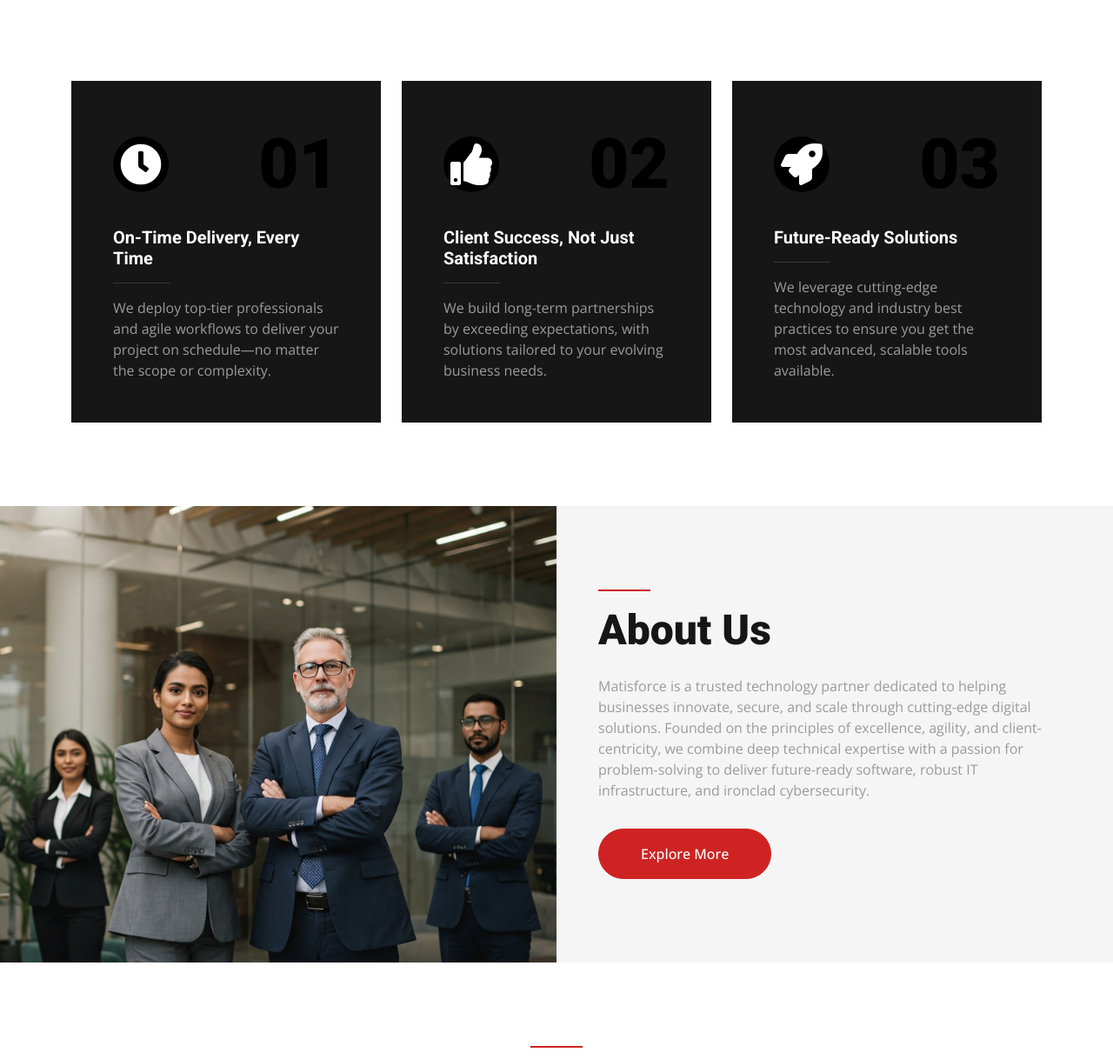
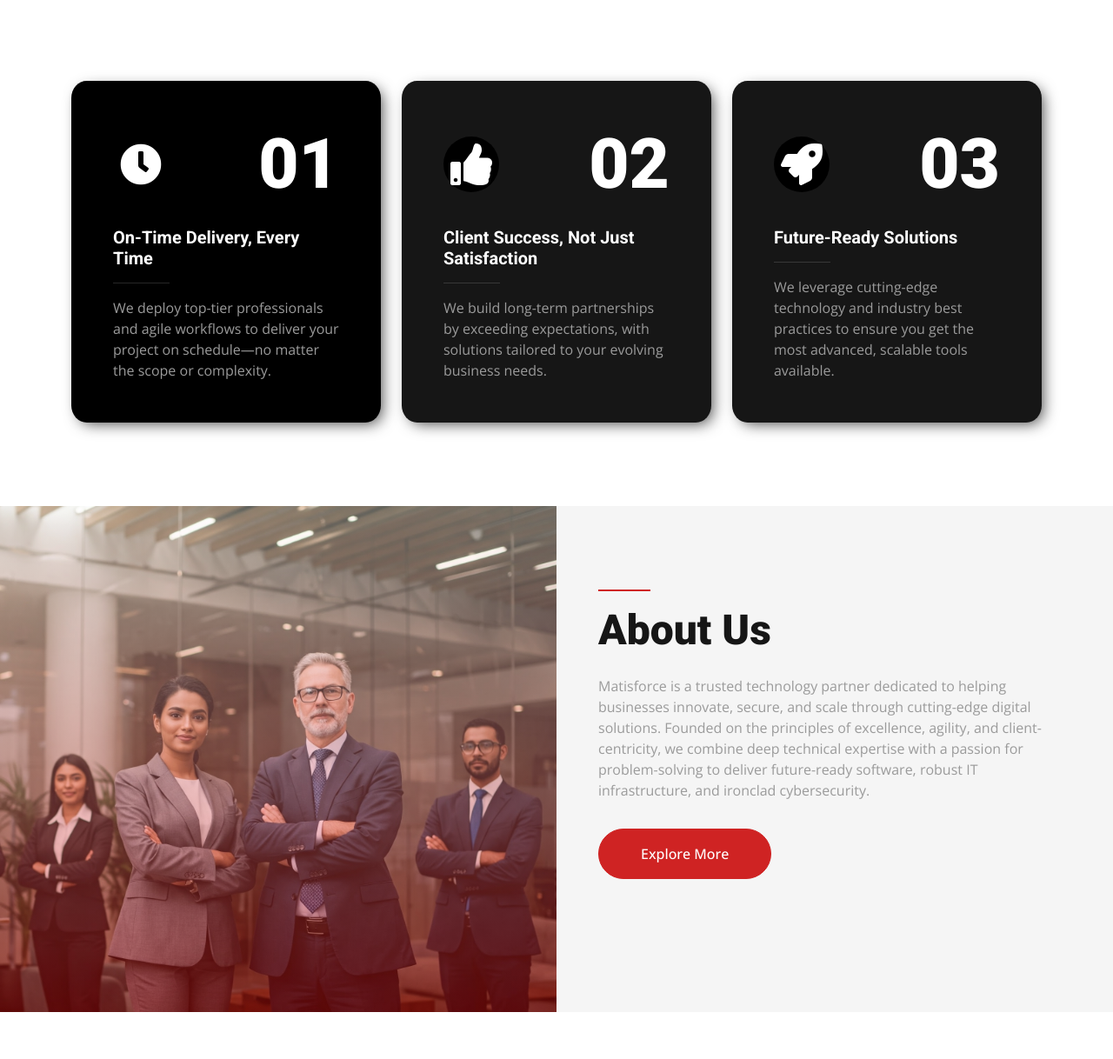
Before and after one commit to KyniskaOrg/MatisForce, a plain HTML site: page index.html in a window 1280 px wide. Shown: the part 689-1907 px from the top of the page at 87% size. Drawn offline with nearby package versions, Linux system fonts and the light colour scheme.

Commit message:
fix page

```diff
--- a/css/style.css
+++ b/css/style.css
@@ -164,6 +164,41 @@
   }
 }
 
+/* Container for the image */
+.image-container {
+  width: 100%;
+}
+
+/* Styling for the image */
+.image-container img {
+  width: 100%;
+  height: auto;
+  display: block;
+}
+
+/* Gradient overlay */
+.gradient-overlay {
+  position: absolute;
+  top: 0;
+  left: 0;
+  width: 100%;
+  height: 100%;
+  background: linear-gradient(
+    to bottom,
+    white,
+    red
+  ); /* White to Red gradient */
+  opacity: 0.33; /* Adjust opacity for transparency */
+  pointer-events: none; /* Ensures the overlay doesn’t block interaction with the image */
+}
+
+/* Ensure responsiveness on mobile */
+@media (max-width: 768px) {
+  .image-container {
+    max-width: 100%; /* Allow full-width scaling on smaller screens */
+  }
+}
+
 .navbar .btn:hover {
   color: #ffffff !important;
   background: var(--primary) !important;
@@ -278,8 +313,8 @@
 }
 
 .page-header {
-  background: linear-gradient(rgba(22, 22, 22, 0.7), rgba(22, 22, 22, 0.7)),
-    url(../img/carousel-1.jpg) center center no-repeat;
+  background: linear-gradient(rgba(36, 36, 36, 0.62), rgba(255, 0, 0, 0.467)),
+    url(../img/abut.png) center center no-repeat;
   background-size: cover;
 }
 
--- a/index.html
+++ b/index.html
@@ -75,7 +75,7 @@
           data-bs-toggle="collapse"
           data-bs-target="#navbarCollapse"
         >
-        <i class="fa fa-bars text-white fs-3"></i>
+          <i class="fa fa-bars text-white fs-3"></i>
         </button>
         <div class="collapse navbar-collapse" id="navbarCollapse">
           <div class="navbar-nav py-4 py-lg-0">
@@ -110,7 +110,18 @@
       <!-- Navbar End -->
       <div class="owl-carousel header-carousel position-relative">
         <div class="owl-carousel-item position-relative">
-          <img class="img-fluid" src="img/Gemini_Generated_Image_ef3zicef3zicef3z.jfif" alt="" />
+          <div class="image-container">
+            <div class="image-container">
+              <img
+                src="img/Gemini_Generated_Image_ef3zicef3zicef3z.jfif"
+                alt="Image with Gradient"
+                class="img-fluid"
+              />
+              <div class="gradient-overlay"></div>
+            </div>
+
+            <div class="gradient-overlay"></div>
+          </div>
           <div class="carousel-inner">
             <div class="container">
               <div class="row justify-content-center">
@@ -139,7 +150,16 @@
           </div>
         </div>
         <div class="owl-carousel-item position-relative">
-          <img class="img-fluid" src="img/Gemini_Generated_Image_l0n7qol0n7qol0n7.jfif" alt="" />
+          <div class="image-container">
+            <img
+              src="img/Gemini_Generated_Image_l0n7qol0n7qol0n7.jfif"
+              alt="Image with Gradient"
+              class="img-fluid"
+            />
+            <div class="gradient-overlay"></div>
+          </div>
+
+          <div class="gradient-overlay"></div>
           <div class="carousel-inner">
             <div class="container">
               <div class="row justify-content-center">
@@ -168,7 +188,15 @@
           </div>
         </div>
         <div class="owl-carousel-item position-relative">
-          <img class="img-fluid" src="img/Gemini_Generated_Image_s5be57s5be57s5be.jfif" alt="" />
+          <div class="image-container">
+            <img
+              src="img/Gemini_Generated_Image_s5be57s5be57s5be.jfif"
+              alt="Image with Gradient"
+              class="img-fluid"
+            />
+            <div class="gradient-overlay"></div>
+          </div>
+
           <div class="carousel-inner">
             <div class="container">
               <div class="row justify-content-center">
@@ -204,17 +232,24 @@
       <div class="container">
         <div class="row g-4">
           <div class="col-md-6 col-lg-4 wow fadeIn" data-wow-delay="0.1s">
-            <div class="h-100 bg-dark p-4 p-xl-5">
+            <div
+              class="h-100 p-4 p-xl-5"
+              style="
+                background: black;
+                border-radius: 5%;
+                box-shadow: 5px 5px 17px -4px rgba(0, 0, 0, 0.75);
+              "
+            >
               <div
                 class="d-flex align-items-center justify-content-between mb-4"
               >
                 <div
                   class="btn-square rounded-circle"
-                  style="width: 64px; height: 64px; background: #000000"
+                  style="width: 64px; height: 64px"
                 >
                   <i class="fa fa-clock fa-3x text-white"></i>
                 </div>
-                <h1 class="display-1 mb-0" style="color: #000000">01</h1>
+                <h1 class="display-1 mb-0" style="color: white">01</h1>
               </div>
               <h5 class="text-white">On-Time Delivery, Every Time</h5>
               <hr class="w-25" />
@@ -226,7 +261,14 @@
             </div>
           </div>
           <div class="col-md-6 col-lg-4 wow fadeIn" data-wow-delay="0.3s">
-            <div class="h-100 bg-dark p-4 p-xl-5">
+            <div
+              class="h-100 bg-dark p-4 p-xl-5"
+              style="
+                background: black;
+                border-radius: 5%;
+                box-shadow: 5px 5px 17px -4px rgba(0, 0, 0, 0.75);
+              "
+            >
               <div
                 class="d-flex align-items-center justify-content-between mb-4"
               >
@@ -236,7 +278,7 @@
                 >
                   <i class="fa fa-thumbs-up fa-3x text-white"></i>
                 </div>
-                <h1 class="display-1 mb-0" style="color: #000000">02</h1>
+                <h1 class="display-1 mb-0" style="color: white">02</h1>
               </div>
               <h5 class="text-white">Client Success, Not Just Satisfaction</h5>
               <hr class="w-25" />
@@ -247,7 +289,14 @@
             </div>
           </div>
           <div class="col-md-6 col-lg-4 wow fadeIn" data-wow-delay="0.5s">
-            <div class="h-100 bg-dark p-4 p-xl-5">
+            <div
+              class="h-100 bg-dark p-4 p-xl-5"
+              style="
+                background: black;
+                border-radius: 5%;
+                box-shadow: 5px 5px 17px -4px rgba(0, 0, 0, 0.75);
+              "
+            >
               <div
                 class="d-flex align-items-center justify-content-between mb-4"
               >
@@ -257,7 +306,7 @@
                 >
                   <i class="fa fa-rocket fa-3x text-white"></i>
                 </div>
-                <h1 class="display-1 mb-0" style="color: #000000">03</h1>
+                <h1 class="display-1 mb-0" style="color: white">03</h1>
               </div>
               <h5 class="text-white">Future-Ready Solutions</h5>
               <hr class="w-25" />
@@ -279,12 +328,14 @@
         <div class="row g-0 mx-lg-0">
           <div class="col-lg-6 ps-lg-0" style="min-height: 400px">
             <div class="position-relative h-100">
-              <img
-                class="position-absolute img-fluid w-100 h-100"
-                src="img/Gemini_Generated_Image_cfmw8kcfmw8kcfmw.jfif"
-                style="object-fit: cover"
-                alt=""
-              />
+              <div class="image-container">
+                <img
+                  src="img/Gemini_Generated_Image_cfmw8kcfmw8kcfmw.jfif"
+                  alt="Image with Gradient"
+                  class="img-fluid"
+                />
+                <div class="gradient-overlay"></div>
+              </div>
             </div>
           </div>
           <div
```
